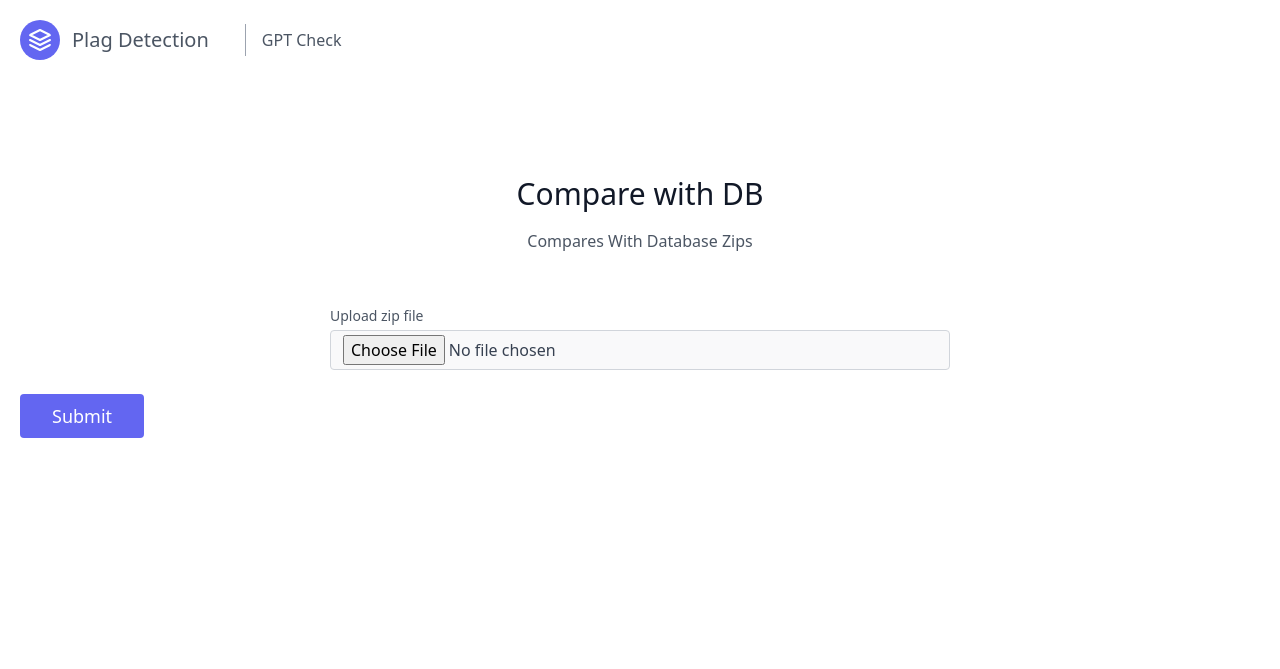
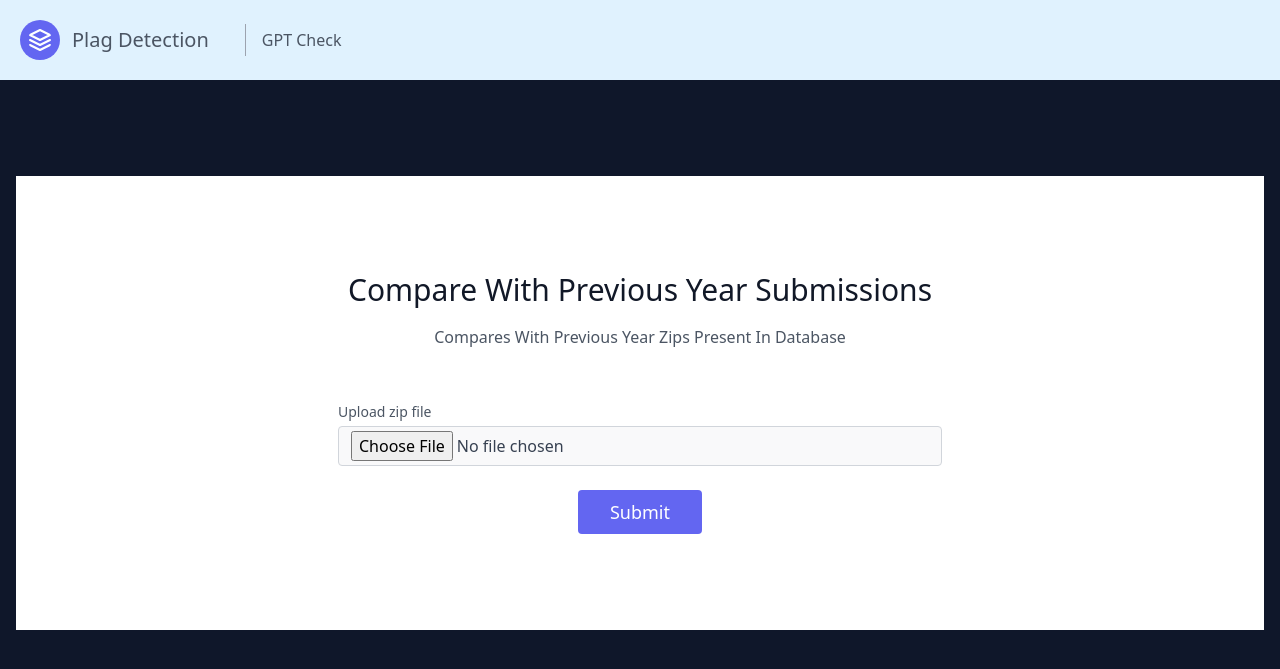
Before and after one commit to AtharvaMutsaddi/COEP-Hackathon-PlagCheck, a Flask app: page /database in a window 1280 px wide. Shown: the top 669 px of the page. Run offline with Flask 3, Linux system fonts and the light colour scheme; some libraries are stand-ins or nearby versions.

Commit message:
adding color and css

```diff
--- a/templates/base.html
+++ b/templates/base.html
@@ -9,24 +9,32 @@
     <script src="https://cdn.tailwindcss.com"></script>
 </head>
 
-<body>
+<body class="bg-slate-900">
 
-    <header class="text-gray-600 body-font">
+    <header class="text-gray-600 body-font bg-sky-100">
         <div class="container mx-auto flex flex-wrap p-5 flex-col md:flex-row items-center">
             <a class="flex title-font font-medium items-center text-gray-900 mb-4 md:mb-0">
-            <svg xmlns="http://www.w3.org/2000/svg" fill="none" stroke="currentColor" stroke-linecap="round" stroke-linejoin="round" stroke-width="2" class="w-10 h-10 text-white p-2 bg-indigo-500 rounded-full" viewBox="0 0 24 24">
-              <path d="M12 2L2 7l10 5 10-5-10-5zM2 17l10 5 10-5M2 12l10 5 10-5"></path>
+                <svg xmlns="http://www.w3.org/2000/svg" fill="none" stroke="currentColor" stroke-linecap="round"
+                    stroke-linejoin="round" stroke-width="2" class="w-10 h-10 text-white p-2 bg-indigo-500 rounded-full"
+                    viewBox="0 0 24 24">
+                    <path
+                        d="M12 2L2 7l10 5 10-5-10-5zM2 17l10 5 10-5M2 12l10 5 10-5">
+                    </path>
                 </svg>
-            <a class="mr-5 hover:text-gray-900" href="/"><span class="ml-3 text-xl">Plag Detection</span></a>
+                <a class="mr-5 hover:text-gray-900" href="/"><span
+                        class="ml-3 text-xl">Plag Detection</span></a>
             </a>
-          <nav class="md:mr-auto md:ml-4 md:py-1 md:pl-4 md:border-l md:border-gray-400	flex flex-wrap items-center text-base justify-center">
+            <nav
+                class="md:mr-auto md:ml-4 md:py-1 md:pl-4 md:border-l md:border-gray-400 flex flex-wrap items-center text-base justify-center">
                 <a class="mr-5 hover:text-gray-900" href="/gptpage">GPT Check</a>
             </nav>
         </div>
     </header>
 
+    <div class="container mx-auto py-8 px-4">
         {% block content %}
         {% endblock %}
+    </div>
 
 </body>
 
--- a/templates/database.html
+++ b/templates/database.html
@@ -1,13 +1,13 @@
 {% extends 'base.html' %}
 
 {% block content %}
-<section class="text-gray-600 body-font relative">
-    <div class="container px-5 py-24 mx-auto">
+<section class="text-gray-600 body-font relative mt-16">
+    <div class="container px-5 py-24 mx-auto bg-white">
         <form action="/within" method="POST" enctype="multipart/form-data"> <!-- Added form element -->
             <div class="flex flex-col text-center w-full mb-12">
-                <h1 class="sm:text-3xl text-2xl font-medium title-font mb-4 text-gray-900">Compare with DB
+                <h1 class="sm:text-3xl text-2xl font-medium title-font mb-4 text-gray-900">Compare With Previous Year Submissions
                 </h1>
-                <p class="lg:w-2/3 mx-auto leading-relaxed text-base">Compares With Database Zips</p>
+                <p class="lg:w-2/3 mx-auto leading-relaxed text-base">Compares With Previous Year Zips Present In Database</p>
             </div>
             <div class="lg:w-1/2 md:w-2/3 mx-auto">
                 <div class="flex flex-wrap -m-2">
@@ -22,8 +22,10 @@
                     </div>
                 </div>
             </div>
-            <button type="submit"
-                class="mx-auto mt-6 text-white bg-indigo-500 border-0 py-2 px-8 focus:outline-none hover:bg-indigo-600 rounded text-lg">Submit</button>
+            <div class="flex justify-center">
+                <button type="submit"
+                    class="mx-auto mt-6 text-white bg-indigo-500 border-0 py-2 px-8 focus:outline-none hover:bg-indigo-600 rounded text-lg">Submit</button>
+            </div>
         </form> <!-- Added form closing tag -->
     </div>
 </section>
```
Also changed, not shown: templates/gpt.html (+7 -5 lines), templates/home.html (+6 -6 lines), templates/localzips.html (+5 -3 lines), templates/withinzip.html (+5 -3 lines). Lines whose indentation alone changed are shown as unchanged.
